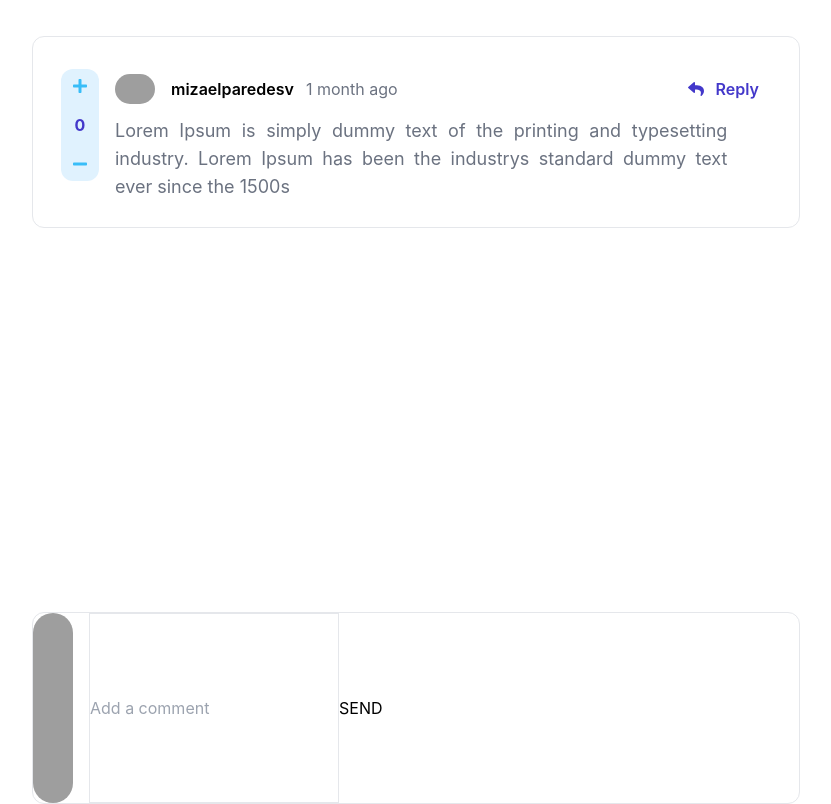
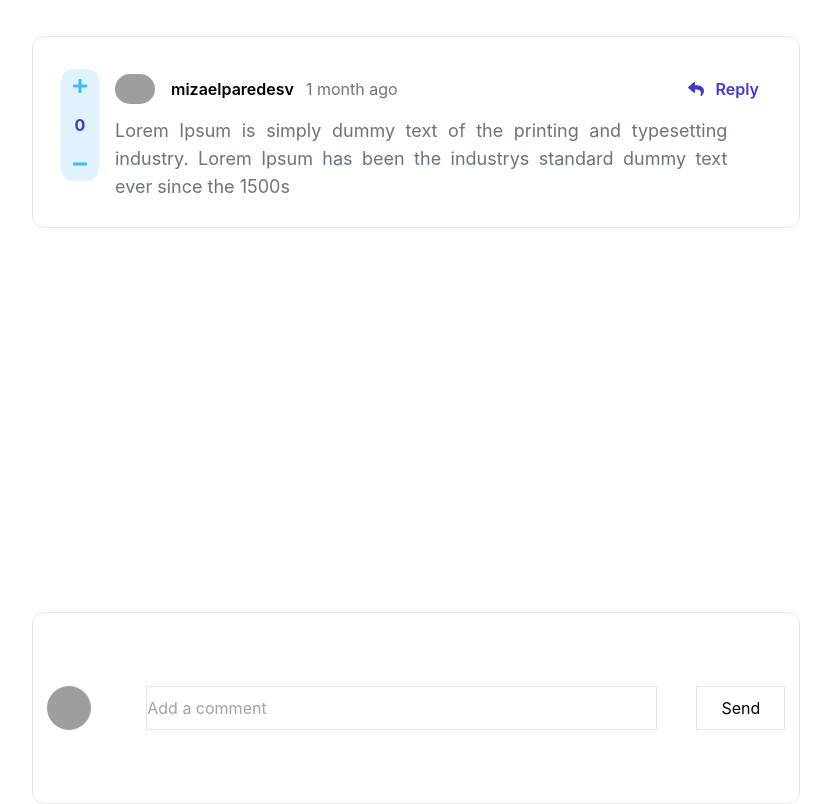
Before and after one commit to MizaelpV/challenge-one, a React (Create React App) app: page / in a window 1280 px wide. Shown: the whole page, without its empty margins (224-1055 px from the left). Built offline with nearby package versions, Linux system fonts and the light colour scheme; grey boxes are pictures that could not be loaded.

Commit message:
Improved layout

```diff
--- a/src/components/NewComment.tsx
+++ b/src/components/NewComment.tsx
@@ -3,14 +3,18 @@ import React from 'react';
 const CardComment = () => {
   return (
     //container
-    <div className='mt-96 border mx-auto  h-48 rounded-xl  w-3/5 flex'>
+    <div className='mt-96 border mx-auto  h-48 rounded-xl gap-3 justify-around items-center  w-3/5 flex'>
       <img
-        className='w-10 rounded-full mr-4'
+        className='w-11 rounded-full mr-4 h-11'
         src='https://media-exp1.licdn.com/dms/image/C5603AQGmdr_b-su1hQ/profile-displayphoto-shrink_100_100/0/1593215272440?e=1646870400&v=beta&t=F6DNoaXWd0st6or8YU-fv2-TBHIj_ztUluLh3fgwhe8'
         alt='phofilePic'
       />
-      <input type='text' placeholder='Add a comment' className='border' />
-      <button>SEND</button>
+      <input
+        type='text'
+        placeholder='Add a comment'
+        className='border h-11  w-2/3'
+      />
+      <button className='border h-11 px-6'>Send</button>
     </div>
   );
 };
```
